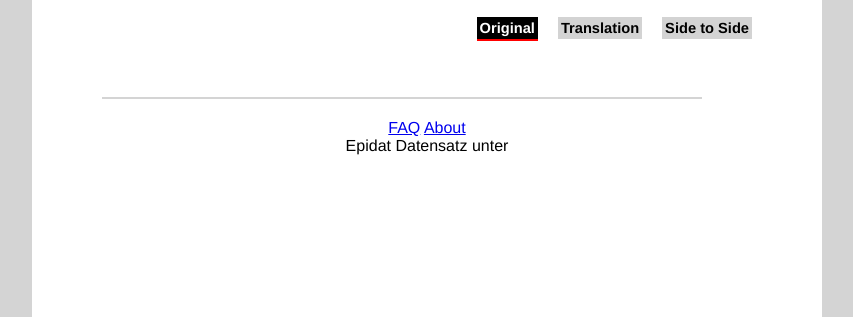
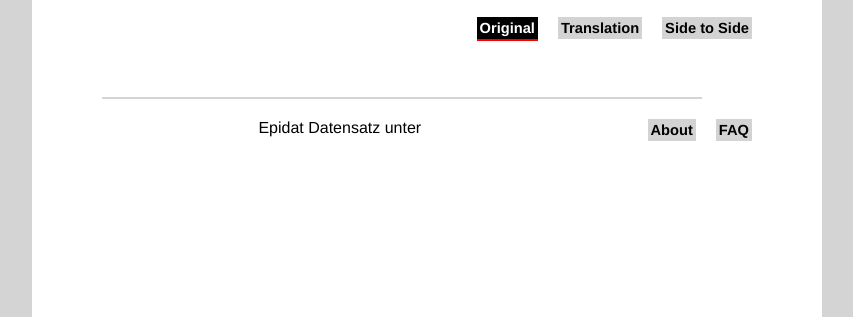
Before and after one commit to step21/poerelief, a Flask app: page / in a window 1280 px wide. Shown: the part 531-848 px from the top of the page, without its empty margins (213-1066 px from the left). Run offline with Flask 2, Linux system fonts and the light colour scheme; some libraries are stand-ins or nearby versions; some web fonts are replaced.

Commit message:
fixes ...

```diff
--- a/poerelief/templates/layout.html
+++ b/poerelief/templates/layout.html
@@ -63,14 +63,14 @@
 <!--<div class="separator"></div> -->
 {% block footer %}
 <div class="separator"></div>
-	<div class="menu-navigation">
+	<div class="text-navigation">
     <a href='http://www.poeticrelief.org/poerelief/faq'>FAQ</a>
     <a href='http://www.poeticrelief.org/poerelief/about'>About</a>
   </div>
   <div
 
   <div class="footercontent">
-  	Epidat Datensatz unter <a href=""><div id="licence"></div></a>
+  	Epidat Datensatz unter <a href=""><div id="licence"></div></a>  </div>
   </div>
 {% endblock %}
 	</div><!-- container -->
```
